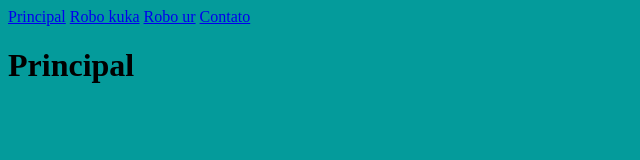
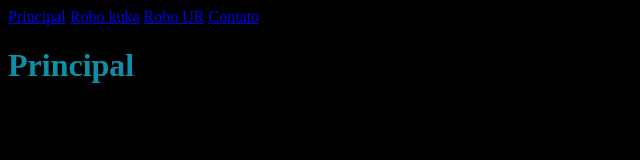
Before and after one commit to Kristopher2009/site_robo, a plain HTML site: page index.html in a window 1280 px wide. Shown: the whole page, without its empty margins (0-640 px from the left). Drawn offline with Linux system fonts and the light colour scheme.

Commit message:
segunda versão

```diff
--- a/css/style.css
+++ b/css/style.css
@@ -1,4 +1,4 @@
 body{
-    background-color: rgb(4, 155, 155);
-    color: black;
+    background-color: rgb(0, 0, 0);
+    color: rgb(13, 144, 167);
 }
--- a/index.html
+++ b/index.html
@@ -3,19 +3,23 @@
 <head>
     <meta charset="UTF-8">
     <meta name="viewport" content="width=device-width, initial-scale=1.0">
-    <title>Robotica</title><link rel="stylesheet" href="./css/style.css">
+    <link rel="stylesheet" href="./css/style.css">
+    <title>Robotica</title>
 </head>
 <body>
     <header>
         <nav>
             <a href="./index.html">Principal</a>
-            <a href="./html/robo.kuka.html">Robo kuka</a>
-            <a href="./html/robo.ur.html">Robo ur</a>
+            <a href="./html/robo_kuka.html">Robo kuka</a>
+            <a href="./html/robo_ur.html">Robo UR</a>
             <a href="./html/contato.html">Contato</a>
         </nav>
     </header>
     <main>
+        <h1>Principal</h1>
     </main>
-    <h1>Principal</h1>
+    <footer>
+
+    </footer>
 </body>
 </html>
```
Also changed, not shown: html/robo_ur.html (added), html/robour.html (deleted).
